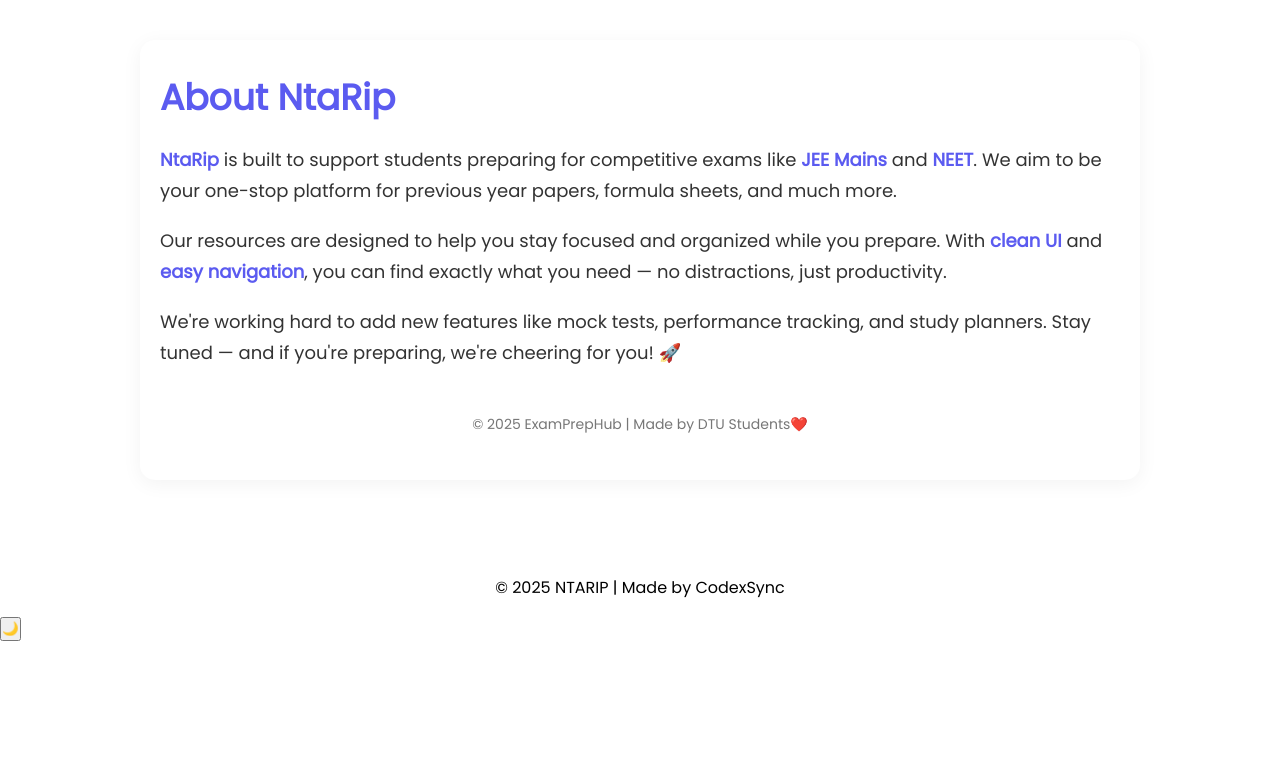
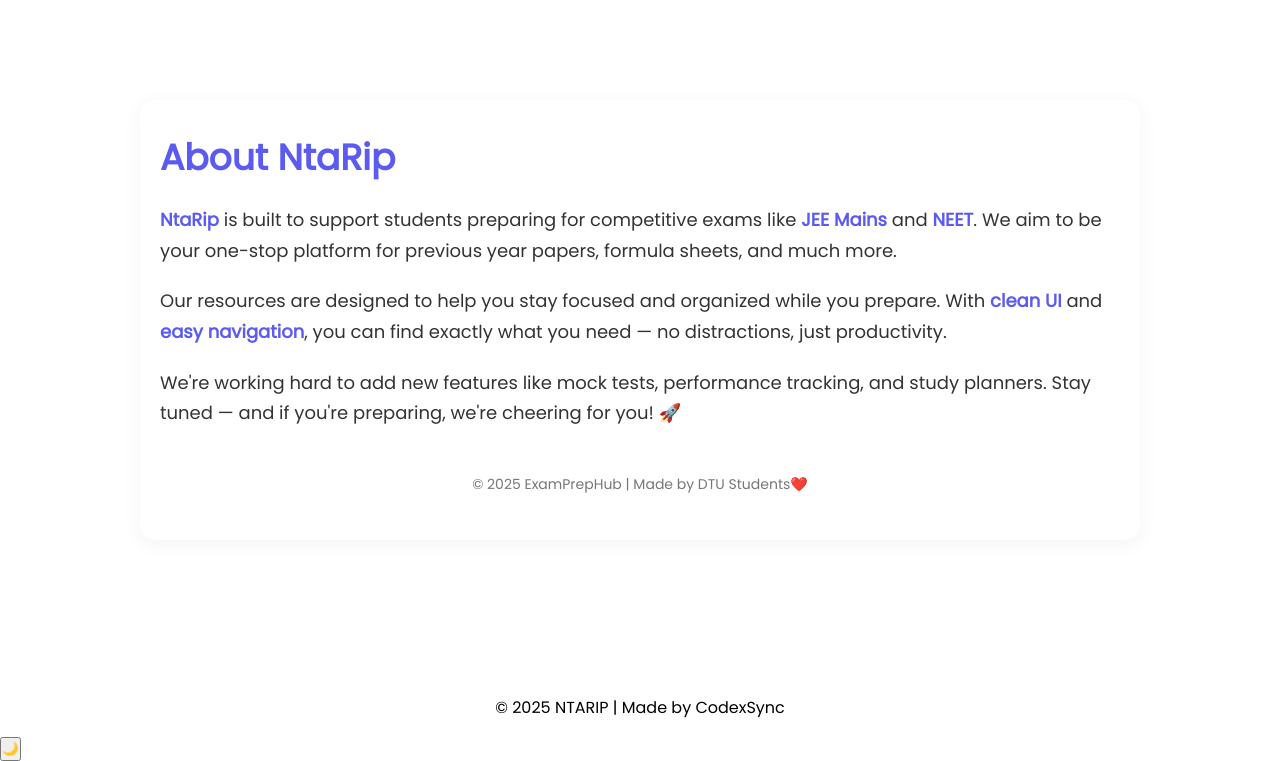
Before and after one commit to abhishek98185/ntarip, a Django app: page /about in a window 1280 px wide. Shown: the part 65-826 px from the top of the page. Before the commit the page ends 706 px from the top, so only its background shows below. Run offline with Django 5.2, Linux system fonts and the light colour scheme.

Commit message:
about.html footer not set on bottom solved

```diff
--- a/ntarip/home/templates/about.html
+++ b/ntarip/home/templates/about.html
@@ -7,6 +7,16 @@ About Us - ExamPrepHub
 
 {% block extra_css %}
 <style>
+  .expanding-box {
+    margin: 0;
+    padding: 0;
+    display: flex;
+    flex-direction: column;
+    justify-content: center;
+    align-items: center;
+    height: 80vh;
+  }
+
   .about-section {
     max-width: 1000px;
     margin: 40px auto;
@@ -59,7 +69,7 @@ About Us - ExamPrepHub
 {% endblock %}
 
 {% block body %}
-
+<div class="expanding-box">
   <div class="about-section">
     <h1>About NtaRip</h1>
 
@@ -80,9 +90,11 @@ About Us - ExamPrepHub
       Stay tuned — and if you're preparing, we're cheering for you! 🚀
     </p>
 
+
     <footer>
       &copy; 2025 ExamPrepHub | Made by DTU Students❤️
     </footer>
   </div>
+</div>
 
 {% endblock %}
```
Also changed, not shown: ntarip/db.sqlite3. Lines whose indentation alone changed are shown as unchanged.
